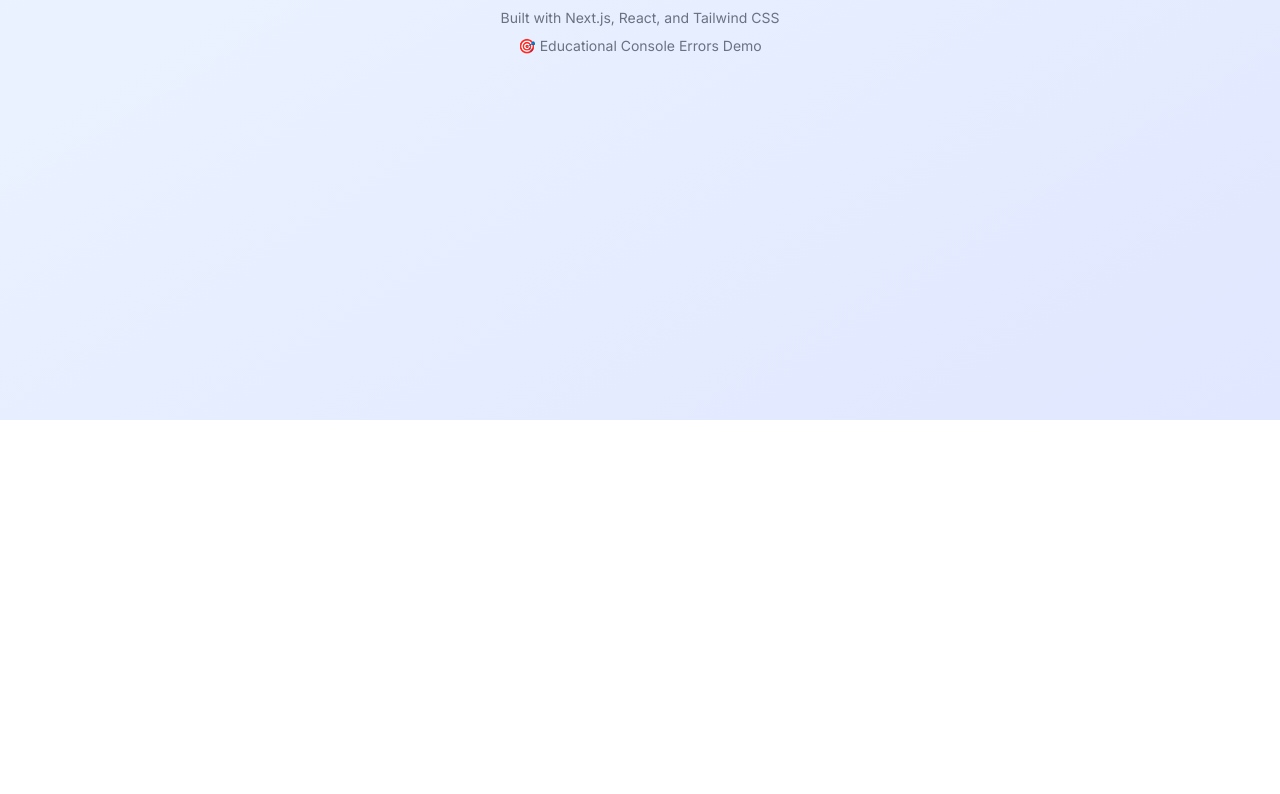
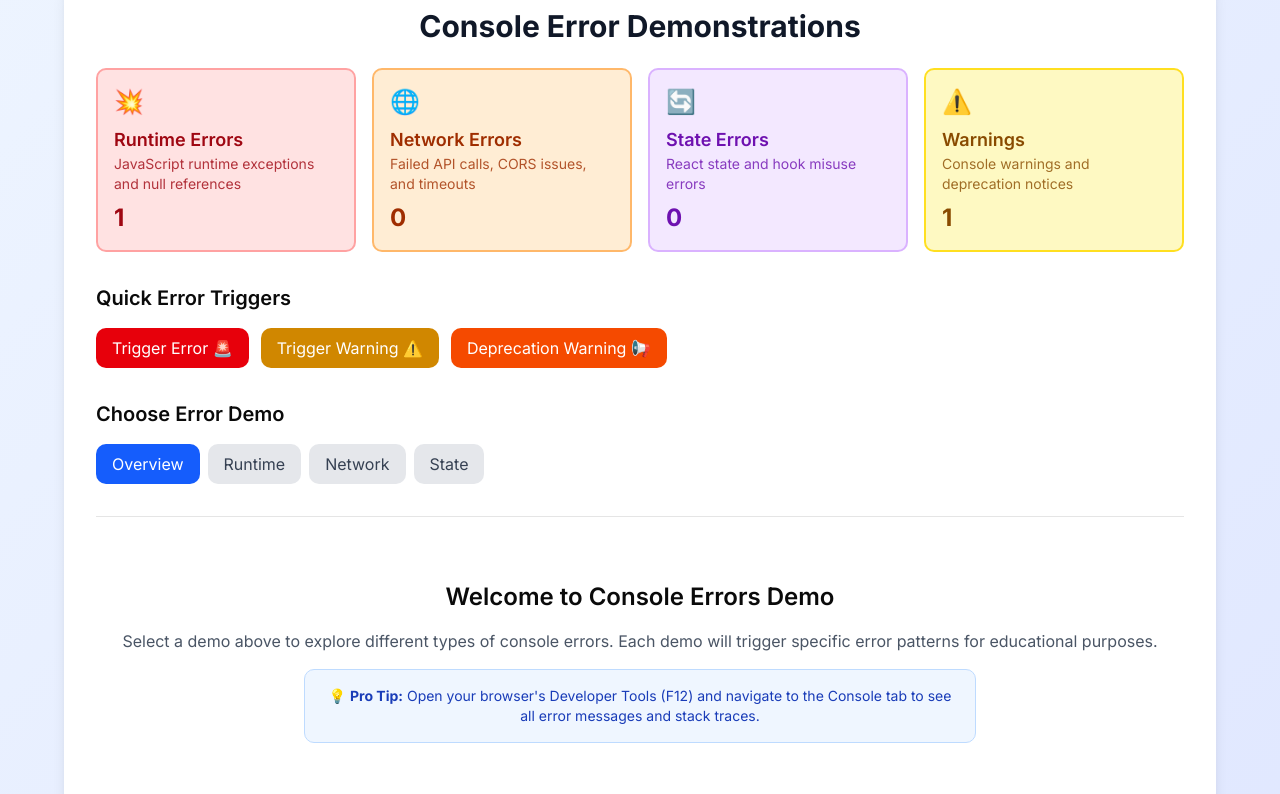
Before and after one commit to blackboxai-deploy/vibe-1757705006964, a Next.js app: page / in a window 1280 px wide. Shown: the part 380-1174 px from the top of the page. Before the commit the page ends 800 px from the top, so only its background shows below. Built offline with nearby package versions, Linux system fonts and the light colour scheme.

Commit message:
Add src/components/ErrorDemonstrator.tsx

```diff
--- /dev/null
+++ b/src/components/ErrorDemonstrator.tsx
@@ -0,0 +1,198 @@
+'use client'
+
+import { useState, useEffect } from 'react'
+import RuntimeErrorDemo from './RuntimeErrorDemo'
+import NetworkErrorDemo from './NetworkErrorDemo'
+import StateErrorDemo from './StateErrorDemo'
+
+const ErrorDemonstrator = () => {
+  const [errorCounts, setErrorCounts] = useState({
+    runtime: 0,
+    network: 0,
+    state: 0,
+    warnings: 0
+  })
+
+  const [activeDemo, setActiveDemo] = useState<string>('overview')
+
+  useEffect(() => {
+    // Intentional console error on component mount
+    console.error('🚨 ErrorDemonstrator mounted - This is an intentional error!')
+    console.warn('⚠️ Warning: ErrorDemonstrator component loaded')
+
+    // Intentional undefined reference warning
+    const undefinedVar: any = undefined
+    try {
+      console.log(undefinedVar.someProperty)
+    } catch (error) {
+      console.error('🚨 Undefined reference error caught:', error)
+    }
+
+    setErrorCounts(prev => ({
+      ...prev,
+      runtime: prev.runtime + 1,
+      warnings: prev.warnings + 1
+    }))
+  }, [])
+
+  const triggerGeneralError = () => {
+    console.error('🚨 Manual Error Triggered by User!')
+    console.trace('📍 Stack trace for manual error')
+    setErrorCounts(prev => ({ ...prev, runtime: prev.runtime + 1 }))
+  }
+
+  const triggerWarning = () => {
+    console.warn('⚠️ Manual Warning Triggered!')
+    console.info('ℹ️ This is an informational message')
+    setErrorCounts(prev => ({ ...prev, warnings: prev.warnings + 1 }))
+  }
+
+  const triggerDeprecationWarning = () => {
+    console.warn('⚠️ DEPRECATION WARNING: Using deprecated feature (simulated)')
+    console.warn('⚠️ This feature will be removed in future versions')
+    setErrorCounts(prev => ({ ...prev, warnings: prev.warnings + 2 }))
+  }
+
+  const errorCategories = [
+    {
+      id: 'runtime',
+      title: 'Runtime Errors',
+      description: 'JavaScript runtime exceptions and null references',
+      color: 'bg-red-100 border-red-300 text-red-800',
+      count: errorCounts.runtime,
+      icon: '💥'
+    },
+    {
+      id: 'network',
+      title: 'Network Errors',
+      description: 'Failed API calls, CORS issues, and timeouts',
+      color: 'bg-orange-100 border-orange-300 text-orange-800',
+      count: errorCounts.network,
+      icon: '🌐'
+    },
+    {
+      id: 'state',
+      title: 'State Errors',
+      description: 'React state and hook misuse errors',
+      color: 'bg-purple-100 border-purple-300 text-purple-800',
+      count: errorCounts.state,
+      icon: '🔄'
+    },
+    {
+      id: 'warnings',
+      title: 'Warnings',
+      description: 'Console warnings and deprecation notices',
+      color: 'bg-yellow-100 border-yellow-300 text-yellow-800',
+      count: errorCounts.warnings,
+      icon: '⚠️'
+    }
+  ]
+
+  return (
+    <div className="max-w-6xl mx-auto">
+      <div className="bg-white rounded-xl shadow-lg p-8">
+        <h2 className="text-3xl font-bold text-gray-900 mb-6 text-center">
+          Console Error Demonstrations
+        </h2>
+
+        {/* Error Stats Dashboard */}
+        <div className="grid grid-cols-1 md:grid-cols-4 gap-4 mb-8">
+          {errorCategories.map((category) => (
+            <div key={category.id} className={`p-4 rounded-lg border-2 ${category.color}`}>
+              <div className="text-2xl mb-2">{category.icon}</div>
+              <h3 className="font-semibold text-lg">{category.title}</h3>
+              <p className="text-sm opacity-80 mb-2">{category.description}</p>
+              <div className="text-2xl font-bold">
+                {category.count}
+              </div>
+            </div>
+          ))}
+        </div>
+
+        {/* Quick Error Triggers */}
+        <div className="mb-8">
+          <h3 className="text-xl font-semibold mb-4">Quick Error Triggers</h3>
+          <div className="flex flex-wrap gap-3">
+            <button
+              onClick={triggerGeneralError}
+              className="bg-red-600 text-white px-4 py-2 rounded-lg hover:bg-red-700 transition-colors"
+            >
+              Trigger Error 🚨
+            </button>
+            <button
+              onClick={triggerWarning}
+              className="bg-yellow-600 text-white px-4 py-2 rounded-lg hover:bg-yellow-700 transition-colors"
+            >
+              Trigger Warning ⚠️
+            </button>
+            <button
+              onClick={triggerDeprecationWarning}
+              className="bg-orange-600 text-white px-4 py-2 rounded-lg hover:bg-orange-700 transition-colors"
+            >
+              Deprecation Warning 📢
+            </button>
+          </div>
+        </div>
+
+        {/* Demo Navigation */}
+        <div className="mb-8">
+          <h3 className="text-xl font-semibold mb-4">Choose Error Demo</h3>
+          <div className="flex flex-wrap gap-2">
+            {['overview', 'runtime', 'network', 'state'].map((demo) => (
+              <button
+                key={demo}
+                onClick={() => setActiveDemo(demo)}
+                className={`px-4 py-2 rounded-lg transition-colors ${
+                  activeDemo === demo
+                    ? 'bg-blue-600 text-white'
+                    : 'bg-gray-200 text-gray-700 hover:bg-gray-300'
+                }`}
+              >
+                {demo.charAt(0).toUpperCase() + demo.slice(1)}
+              </button>
+            ))}
+          </div>
+        </div>
+
+        {/* Demo Content */}
+        <div className="border-t pt-8">
+          {activeDemo === 'overview' && (
+            <div className="text-center py-8">
+              <h3 className="text-2xl font-semibold mb-4">Welcome to Console Errors Demo</h3>
+              <p className="text-gray-600 mb-4">
+                Select a demo above to explore different types of console errors.
+                Each demo will trigger specific error patterns for educational purposes.
+              </p>
+              <div className="bg-blue-50 border border-blue-200 rounded-lg p-4 max-w-2xl mx-auto">
+                <p className="text-blue-800 text-sm">
+                  💡 <strong>Pro Tip:</strong> Open your browser's Developer Tools (F12)
+                  and navigate to the Console tab to see all error messages and stack traces.
+                </p>
+              </div>
+            </div>
+          )}
+
+          {activeDemo === 'runtime' && (
+            <RuntimeErrorDemo onErrorCount={(count) =>
+              setErrorCounts(prev => ({ ...prev, runtime: prev.runtime + count }))
+            } />
+          )}
+
+          {activeDemo === 'network' && (
+            <NetworkErrorDemo onErrorCount={(count) =>
+              setErrorCounts(prev => ({ ...prev, network: prev.network + count }))
+            } />
+          )}
+
+          {activeDemo === 'state' && (
+            <StateErrorDemo onErrorCount={(count) =>
+              setErrorCounts(prev => ({ ...prev, state: prev.state + count }))
+            } />
+          )}
+        </div>
+      </div>
+    </div>
+  )
+}
+
+export default ErrorDemonstrator
```
